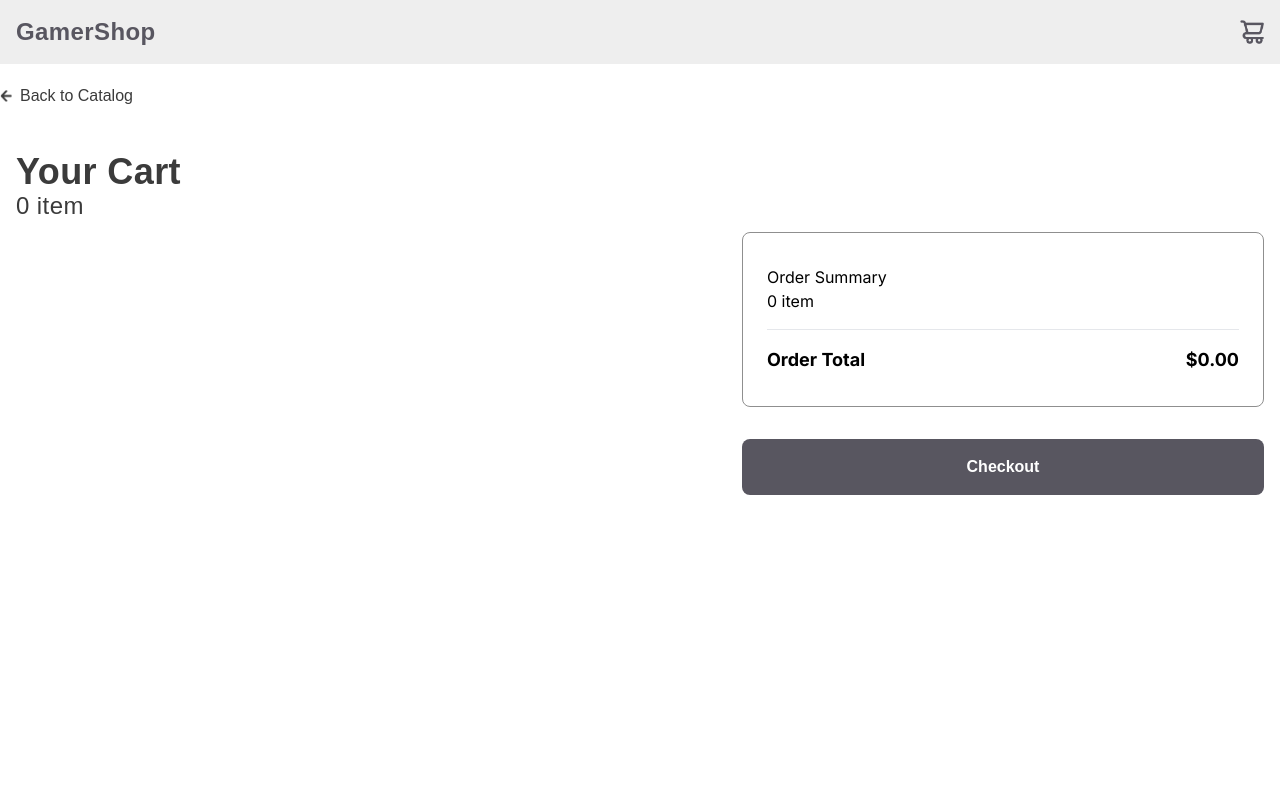
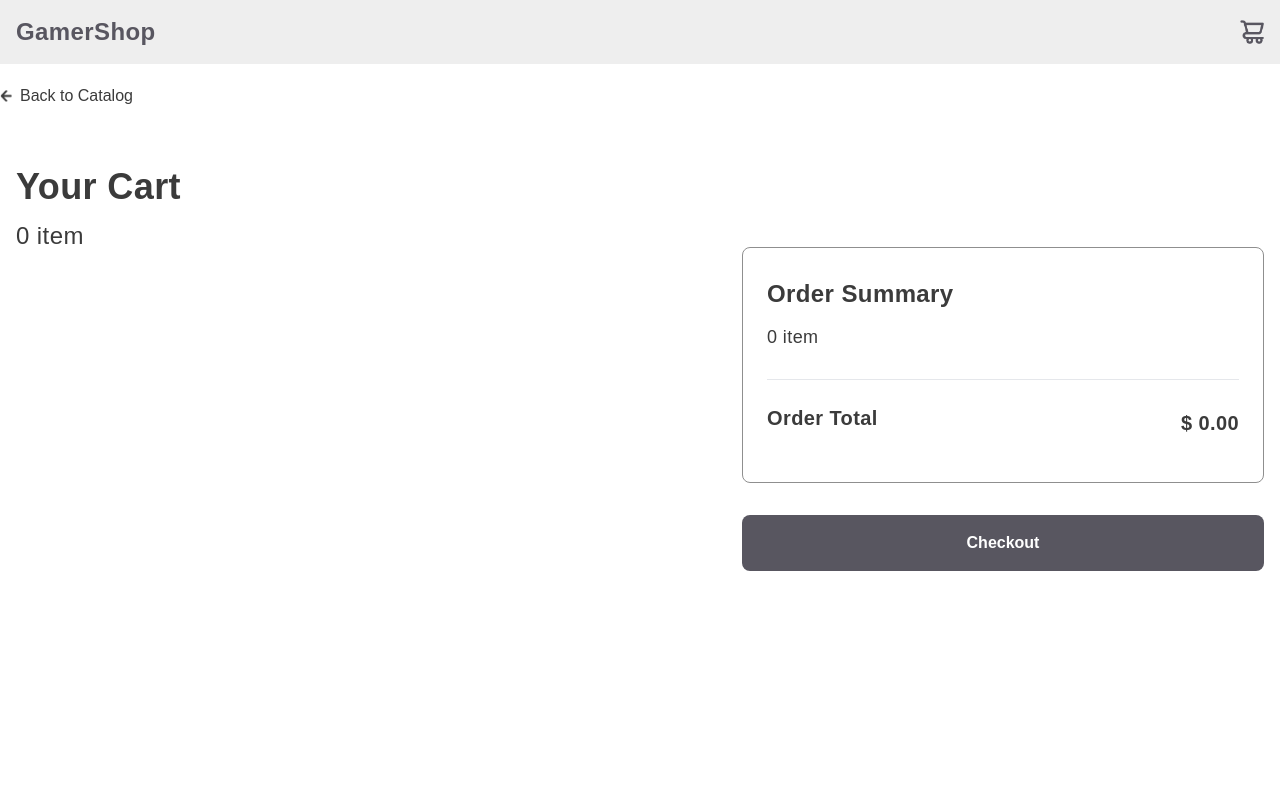
Before and after one commit to dwaxgio/catalog_shopping_cart_react_next_tailwindcss_ts, a Next.js app: page /cart in a window 1280 px wide. Shown: the top 800 px of the page. Built offline with nearby package versions, Linux system fonts and the light colour scheme.

Commit message:
feat(cart): cart items adjusted and order summary adjusted

```diff
--- a/src/app/cart/page.tsx
+++ b/src/app/cart/page.tsx
@@ -38,7 +38,7 @@ const CartPage = () => {
               className="custom-cart-sub-header-content-back-icon"
             />
             <p className="custom-cart-sub-header-content-text">
-              Back to Catalog
+              {"  "}Back to Catalog
             </p>
           </a>
         </div>
@@ -96,18 +96,30 @@ const CartPage = () => {
           <div className="custom-cart-right-panel">
             <div className="custom-cart-order-summary">
               <div className="custom-cart-order-summary-detail">
-                <h3 className="">Order Summary</h3>
-                {cart.length} {cart.length > 1 ? "items" : "item"}
+                <div className="custom-cart-order-summary-detail-title">
+                  Order Summary
+                </div>
+                <div className="custom-cart-order-summary-detail-total-items">
+                  {cart.length} {cart.length > 1 ? "items" : "item"}
+                </div>
                 {cart.map((item: Game) => (
                   <div key={item.id} className="flex justify-between">
-                    <p className="text-gray-600">{item.name}</p>
-                    <p className="font-semibold">${item.price}</p>
+                    <p className="custom-cart-order-summary-detail-name">
+                      {item.name}
+                    </p>
+                    <p className="custom-cart-order-summary-detail-price">
+                      ${item.price}
+                    </p>
                   </div>
                 ))}
                 <hr className="my-4" />
-                <div className="flex justify-between text-lg font-bold">
-                  <p>Order Total</p>
-                  <p>${total.toFixed(2)}</p>
+                <div className="custom-cart-order-summary-detail-total-container">
+                  <p className="custom-cart-order-summary-detail-total-title">
+                    Order Total
+                  </p>
+                  <p className="custom-cart-order-summary-detail-total-price">
+                    $ {total.toFixed(2)}
+                  </p>
                 </div>
               </div>
               <button className="custom-cart-checkout-button">Checkout</button>
--- a/src/app/globals.css
+++ b/src/app/globals.css
@@ -267,6 +267,8 @@
   margin: 0;
   padding: 0;
   box-sizing: border-box;
+  margin-top: 15px;
+  margin-bottom: 15px;
 }
 
 .custom-cart-sub-sub-header-items-count {
@@ -295,6 +297,7 @@
   height: auto;
   min-height: 588px;
   gap: 80px;
+  justify-content: center;
 }
 
 .custom-cart-left-panel {
@@ -526,6 +529,117 @@
   background: #ffffff;
 }
 
+.custom-cart-order-summary-detail-title {
+  width: 474px;
+  height: 30px;
+  gap: 0px;
+  opacity: 0px;
+  font-family: "Archivo", sans-serif;
+  font-size: 24px;
+  font-weight: 700;
+  line-height: 28px;
+  letter-spacing: 0.4px;
+  text-align: left;
+  text-underline-position: from-font;
+  text-decoration-skip-ink: none;
+  color: #3b3b3b;
+  margin-bottom: 15px;
+}
+
+.custom-cart-order-summary-detail-total-items {
+  width: 474px;
+  height: 24px;
+  gap: 0px;
+  opacity: 0px;
+  font-family: "Archivo", sans-serif;
+  font-size: 18px;
+  font-weight: 400;
+  line-height: 24px;
+  letter-spacing: 0.4px;
+  text-align: left;
+  text-underline-position: from-font;
+  text-decoration-skip-ink: none;
+  color: #3b3b3b;
+  margin-bottom: 30px;
+}
+
+.custom-cart-order-summary-detail-name {
+  width: 100%;
+  max-width: 474px;
+  height: auto;
+  min-height: 24px;
+  gap: 0px;
+  opacity: 0px;
+  font-family: "Archivo", sans-serif;
+  font-size: 18px;
+  font-weight: 400;
+  line-height: 24px;
+  letter-spacing: 0.4px;
+  text-align: left;
+  text-underline-position: from-font;
+  text-decoration-skip-ink: none;
+  color: #3b3b3b;
+  margin-top: 10px;
+  margin-bottom: 10px;
+}
+
+.custom-cart-order-summary-detail-price {
+  width: 62px;
+  height: 24px;
+  gap: 0px;
+  opacity: 0px;
+  font-family: "Archivo", sans-serif;
+  font-size: 18px;
+  font-weight: 400;
+  line-height: 24px;
+  letter-spacing: 0.4px;
+  text-align: right;
+  text-underline-position: from-font;
+  text-decoration-skip-ink: none;
+  color: #3b3b3b;
+}
+
+.custom-cart-order-summary-detail-total-container {
+  width: 100%;
+  max-width: 474px;
+  height: auto;
+  min-height: 24px;
+  gap: 0px;
+  display: flex;
+  justify-content: space-between;
+  align-items: center;
+}
+
+.custom-cart-order-summary-detail-total-title {
+  width: 394px;
+  height: 24px;
+  gap: 0px;
+  font-family: "Archivo", sans-serif;
+  font-size: 20px;
+  font-weight: 700;
+  line-height: 24px;
+  letter-spacing: 0.4px;
+  text-align: left;
+  text-underline-position: from-font;
+  text-decoration-skip-ink: none;
+  color: #3b3b3b;
+  margin-top: 10px;
+  margin-bottom: 20px;
+}
+
+.custom-cart-order-summary-detail-total-price {
+  width: 100%;
+  font-family: "Archivo", sans-serif;
+  font-size: 20px;
+  font-weight: 700;
+  line-height: 24px;
+  letter-spacing: 0.4px;
+  text-align: right;
+  text-underline-position: from-font;
+  text-decoration-skip-ink: none;
+  color: #3b3b3b;
+}
+
 .custom-cart-checkout-button {
   width: 100%;
   height: 56px;
```
